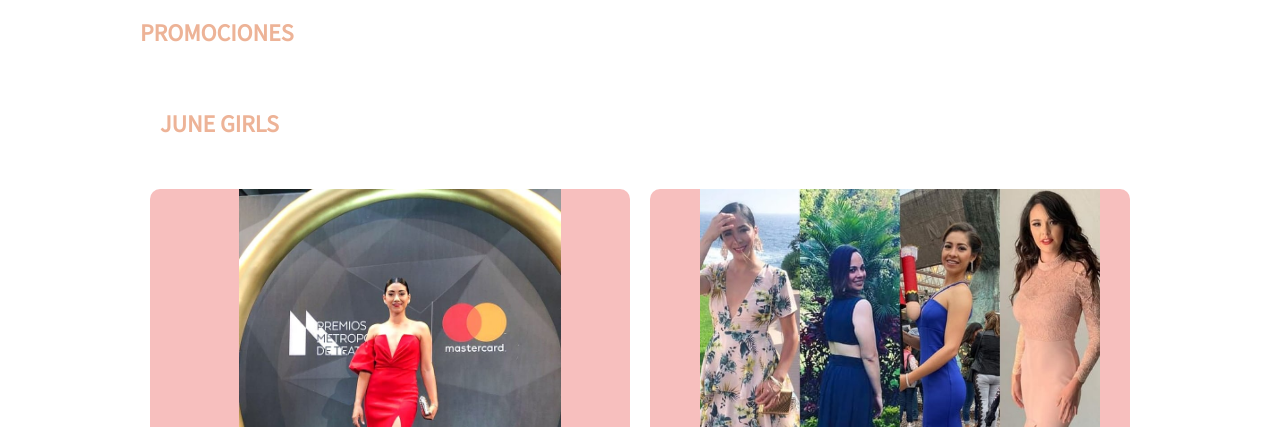
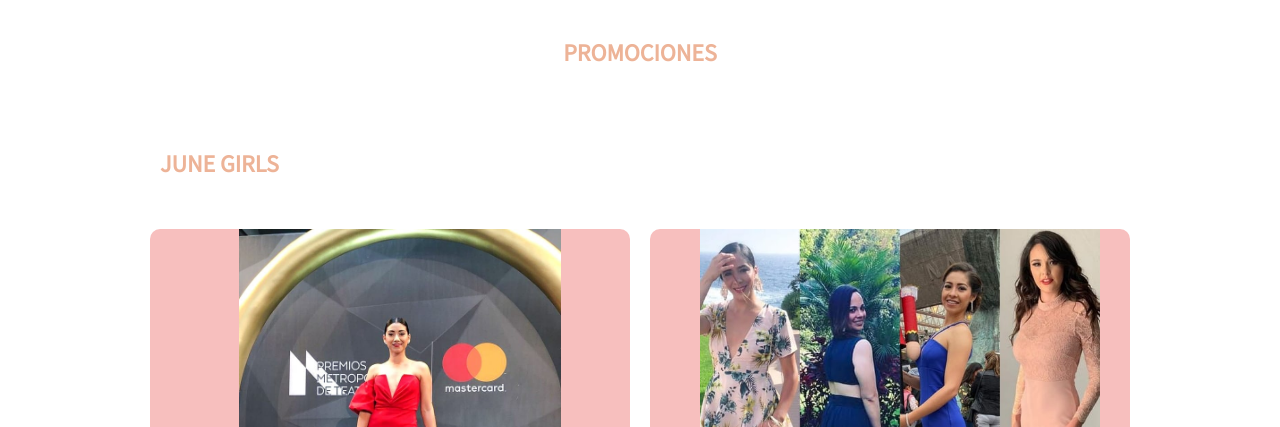
Before and after one commit to Danieru-AceRo/JuneWearIt, a plain HTML site: page index.html in a window 1280 px wide. Shown: the part 373-800 px from the top of the page. Drawn offline with Linux system fonts and the light colour scheme.

Commit message:
titulo al centro

```diff
--- a/css/estilos.css
+++ b/css/estilos.css
@@ -114,12 +114,17 @@ h2 {
 }
 
 
-.portfolio{
+.portfolio {
     background: white;
     padding: 20px;
   /* background: red; */
 }
-
+.portfolio h2{
+    background: white;
+    padding: 20px;
+    display: flex;
+    justify-content: center;
+}
 .project{
   /* border-top: 10px solid red;
   border-right: 10px solid green;
```
